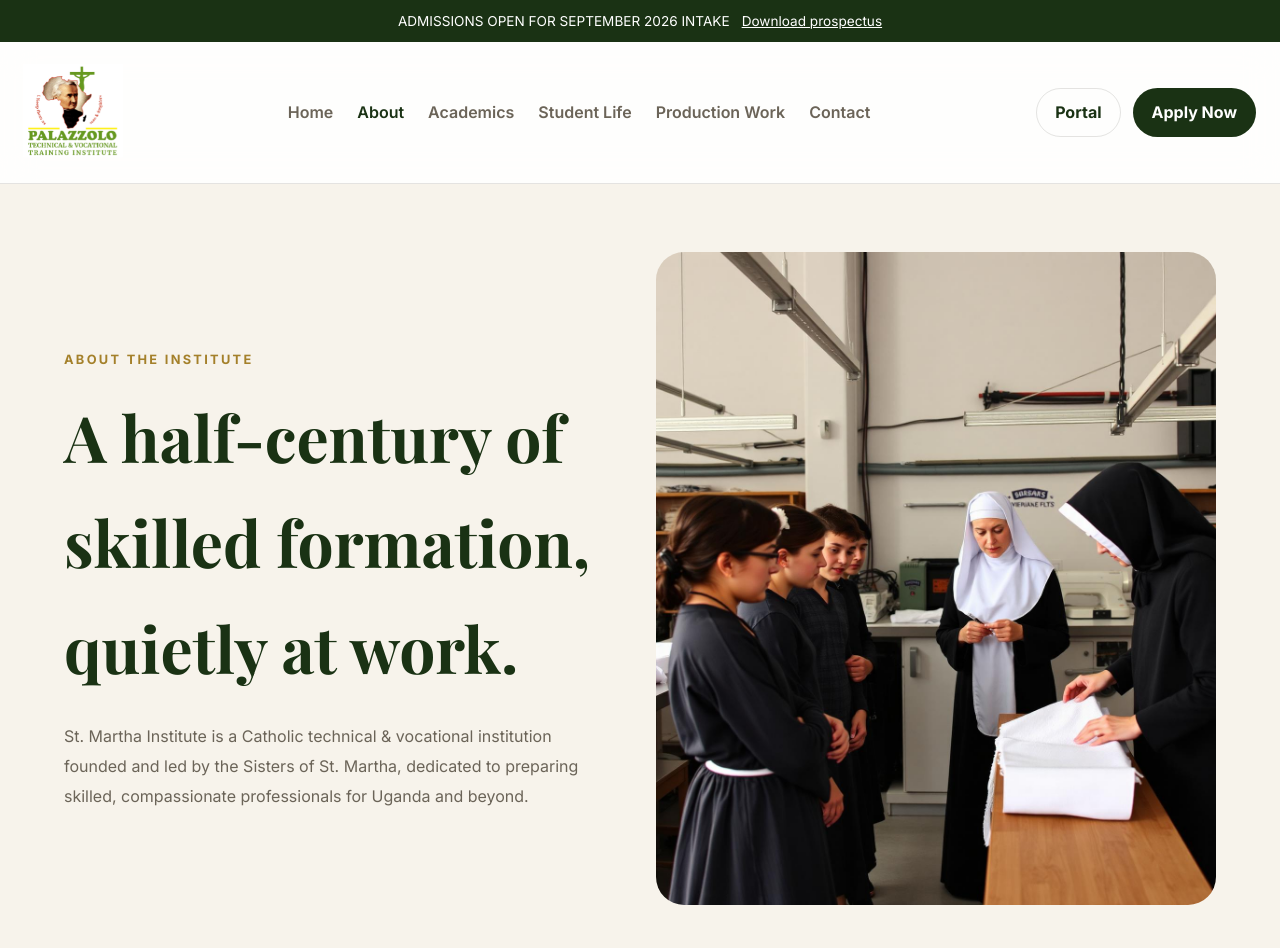
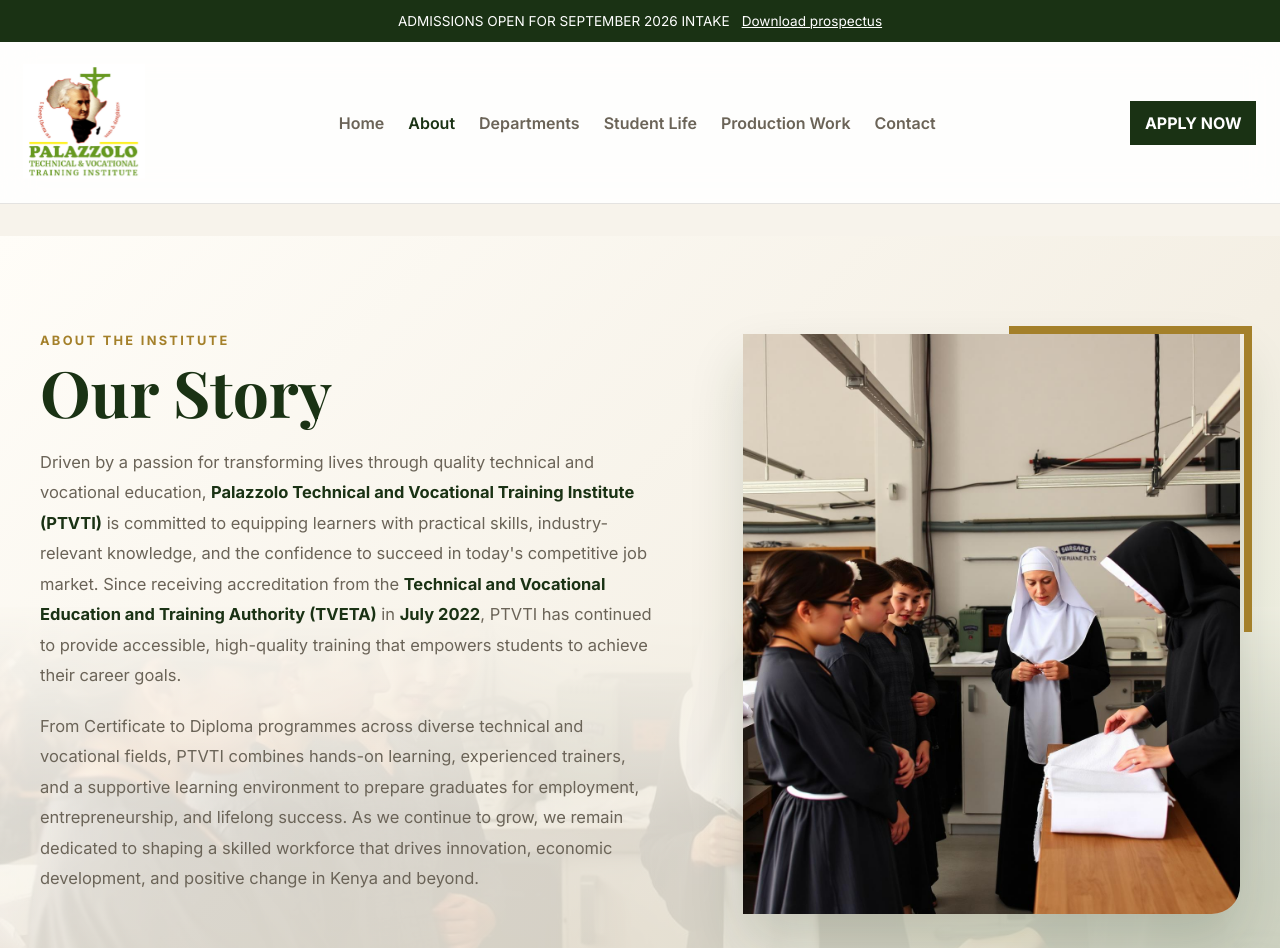
Before and after one commit to ashirumah11/SIT_PROJECT, a React app in the folder technical-university-system/frontend/: page /about in a window 1280 px wide. Shown: the top 948 px of the page. Built offline with nearby package versions, Linux system fonts and the light colour scheme; the HTML template or start-up script is replaced by a standard one; a web font is replaced by a local one.

Commit message:
New changes to the Home Page and the About Page

```diff
--- a/technical-university-system/frontend/src/App.css
+++ b/technical-university-system/frontend/src/App.css
@@ -59,7 +59,7 @@
 }
 
 .brand-logo {
-  width: 98px;
+  width: 120px;
   height: auto;
   object-fit: contain;
   animation: logo-breathe 5s ease-in-out infinite alternate;
@@ -129,14 +129,14 @@
 }
 /* Footer */
 .site-nav.scrolled {
-  padding: 12px 20px;
+  padding: 9px 15px;
   background: rgba(255, 255, 255, 0.96);
   border-bottom-color: rgba(31, 48, 31, 0.12);
   box-shadow: 0 12px 30px rgba(0, 0, 0, 0.06);
 }
 
 .site-nav.scrolled .brand-logo {
-  width: 78px;
+  width: 59px;
   transition: width 0.25s ease;
 }
 
@@ -232,14 +232,15 @@
 }
 
 .nav-action-button {
-  border-radius: 999px;
-  padding: 10px 18px;
+  border-radius: 0;
+  padding: 7.5px 13.5px;
   font-weight: 700;
-  border: 1px solid transparent;
-  transition: background-color 0.2s ease, color 0.2s ease, border-color 0.2s ease;
+  border: 1px solid var(--brand);
+  transition: background-color 0.25s ease, color 0.25s ease, border-color 0.25s ease, transform 0.2s ease;
 }
 
 .portal-link {
+  display: none;
   background: transparent;
   color: var(--brand);
   border-color: var(--border);
@@ -255,7 +256,10 @@
 }
 
 .apply-link:hover {
-  background: #11250d;
+  background: var(--surface);
+  color: var(--brand);
+  border-color: var(--brand);
+  transform: translateY(-1px);
 }
 
 /* Button */
@@ -263,8 +267,8 @@
   display: inline-flex;
   align-items: center;
   justify-content: center;
-  border: none;
-  border-radius: 999px;
+  border: 1px solid var(--accent);
+  border-radius: 0;
   padding: 14px 24px;
   cursor: pointer;
   background: var(--accent);
@@ -277,9 +281,10 @@
 
 .site-button:hover {
   transform: translateY(-1px) scale(1.01);
-  box-shadow: 0 18px 32px rgba(0, 0, 0, 0.15);
-  background: var(--brand);
-  color: #ffffff;
+  box-shadow: none;
+  background: var(--surface);
+  color: var(--brand);
+  border-color: var(--brand);
 }
 
 .site-button:active {
@@ -797,7 +802,7 @@
   flex-direction: column;
   background: #fff;
   border: 1px solid rgba(31, 48, 31, 0.08);
-  border-radius: 28px;
+  border-radius: 0;
   padding: 28px;
   box-shadow: 0 20px 50px rgba(27, 38, 25, 0.08);
   min-height: 320px;
@@ -874,7 +879,7 @@
   display: flex;
   flex-direction: column;
   padding: 0;
-  border-radius: 32px;
+  border-radius: 0;
   border: 1px solid var(--border);
   background: var(--surface);
   box-shadow: var(--shadow);
@@ -1084,62 +1089,82 @@
   display: inline-flex;
   align-items: center;
   justify-content: center;
-  padding: 0.8rem 1rem;
-  border-radius: 999px;
+  width: 75%;
+  max-width: 140px;
+  margin-left: 24px;
+  padding: 0.64rem 0.8rem;
+  border-radius: 0;
+  border: 1px solid transparent;
   background: rgba(255, 255, 255, 0.08);
   color: var(--brand);
   font-weight: 700;
   text-decoration: none;
-  transition: transform 180ms ease, box-shadow 180ms ease, background-color 180ms ease, color 180ms ease;
+  transition: transform 180ms ease, box-shadow 180ms ease, background-color 180ms ease, color 180ms ease, border-color 180ms ease;
 }
 
 .course-link:hover {
   transform: translateY(-1px);
+  background: var(--surface);
 }
 
 .course-card.department-engineering .course-link {
   background: #3c6dd1;
   color: #fff;
+  border-color: #3c6dd1;
 }
 
 .course-card.department-engineering .course-link:hover {
-  background: #315ab4;
+  background: var(--surface);
+  color: #3c6dd1;
+  border-color: #3c6dd1;
 }
 
 .course-card.department-cosmetology .course-link {
   background: #d15f9d;
   color: #fff;
+  border-color: #d15f9d;
 }
 
 .course-card.department-cosmetology .course-link:hover {
-  background: #b74f83;
+  background: var(--surface);
+  color: #d15f9d;
+  border-color: #d15f9d;
 }
 
 .course-card.department-fashion-design .course-link {
   background: #d1853c;
   color: #fff;
+  border-color: #d1853c;
 }
 
 .course-card.department-fashion-design .course-link:hover {
-  background: #b36d2f;
+  background: var(--surface);
+  color: #d1853c;
+  border-color: #d1853c;
 }
 
 .course-card.department-hospitality .course-link {
   background: #4ea08a;
   color: #fff;
+  border-color: #4ea08a;
 }
 
 .course-card.department-hospitality .course-link:hover {
-  background: #42846f;
+  background: var(--surface);
+  color: #4ea08a;
+  border-color: #4ea08a;
 }
 
 .course-card.department-ict .course-link {
   background: #3198d6;
   color: #fff;
+  border-color: #3198d6;
 }
 
 .course-card.department-ict .course-link:hover {
-  background: #2a84c0;
+  background: var(--surface);
+  color: #3198d6;
+  border-color: #3198d6;
 }
 
 .course-details.department-engineering .detail-card,
--- a/technical-university-system/frontend/src/components/Navbar.jsx
+++ b/technical-university-system/frontend/src/components/Navbar.jsx
@@ -5,7 +5,7 @@ import logo from '../assets/ptvti-logo.jpg'
 const navLinks = [
   { label: 'Home', to: '/' },
   { label: 'About', to: '/about' },
-  { label: 'Academics', to: '/courses' },
+  { label: 'Departments', to: '/courses' },
   { label: 'Student Life', to: '/student-life' },
   { label: 'Production Work', to: '/production-work' },
   { label: 'Contact', to: '/contact' },
@@ -14,7 +14,7 @@ const navLinks = [
 const Navbar = () => {
   const [open, setOpen] = useState(false)
   const [shrunk, setShrunk] = useState(false)
-
+//Shrinks the navbar when the user scrolls down the page
   useEffect(() => {
     const handleScroll = () => setShrunk(window.scrollY > 36)
     handleScroll()
@@ -62,7 +62,7 @@ const Navbar = () => {
           Portal
         </button>
         <NavLink to="/contact" className="nav-action-button apply-link">
-          Apply Now
+          APPLY NOW
         </NavLink>
       </div>
     </header>
--- a/technical-university-system/frontend/src/components/about/HeroSection.jsx
+++ b/technical-university-system/frontend/src/components/about/HeroSection.jsx
@@ -2,16 +2,27 @@ import heroWorkshop from '../../assets/hero-workshop.jpg'
 
 export default function HeroSection() {
   return (
-    <section className="section-block about-hero-section">
-      <div className="about-hero-copy">
-        <span className="about-eyebrow">About the Institute</span>
-        <h1>A half-century of skilled formation, quietly at work.</h1>
-        <p>
-          St. Martha Institute is a Catholic technical & vocational institution founded and led by the Sisters of St. Martha, dedicated to preparing skilled, compassionate professionals for Uganda and beyond.
-        </p>
+    <section className="about-story-section">
+      {/* The image below is also used as the low-opacity watermark at the bottom of this section. */}
+      <div className="about-story-watermark" aria-hidden="true">
+        <img src={heroWorkshop} alt="" />
       </div>
-      <div className="about-hero-image">
-        <img src={heroWorkshop} alt="Historical workshop" />
+
+      <div className="about-story-content">
+        <div className="about-story-copy">
+          <span className="about-eyebrow">About the Institute</span>
+          <h1>Our Story</h1>
+          <p>
+            Driven by a passion for transforming lives through quality technical and vocational education, <strong>Palazzolo Technical and Vocational Training Institute (PTVTI)</strong> is committed to equipping learners with practical skills, industry-relevant knowledge, and the confidence to succeed in today&apos;s competitive job market. Since receiving accreditation from the <strong>Technical and Vocational Education and Training Authority (TVETA)</strong> in <strong>July 2022</strong>, PTVTI has continued to provide accessible, high-quality training that empowers students to achieve their career goals.
+          </p>
+          <p>
+            From Certificate to Diploma programmes across diverse technical and vocational fields, PTVTI combines hands-on learning, experienced trainers, and a supportive learning environment to prepare graduates for employment, entrepreneurship, and lifelong success. As we continue to grow, we remain dedicated to shaping a skilled workforce that drives innovation, economic development, and positive change in Kenya and beyond.
+          </p>
+        </div>
+
+        <div className="about-story-image">
+          <img src={heroWorkshop} alt="PTVTI learners receiving hands-on technical training" />
+        </div>
       </div>
     </section>
   )
--- a/technical-university-system/frontend/src/pages/CourseDetails.jsx
+++ b/technical-university-system/frontend/src/pages/CourseDetails.jsx
@@ -109,7 +109,7 @@ const CourseDetails = () => {
         <h2>Course not found</h2>
         <p>The course you are looking for does not exist.</p>
         <Link className="course-link" to="/courses">
-          View all academics
+          View all departments
         </Link>
       </section>
     )
@@ -122,7 +122,7 @@ const CourseDetails = () => {
         <h2>{details.title}</h2>
         <p>{details.description}</p>
         <Link to="/courses" className="site-button secondary back-link">
-          Back to Academics
+          Back to Departments
         </Link>
       </div>
       <div className="detail-grid">
--- a/technical-university-system/frontend/src/pages/Courses.jsx
+++ b/technical-university-system/frontend/src/pages/Courses.jsx
@@ -8,7 +8,7 @@ import cosmetologyImage from '../assets/course-cosmetology.jpg'
 const courses = [
   {
     id: 'software-engineering',
-    title: 'Engineering',
+    title: 'Engineering Department',
     description: 'Develop practical engineering trade skills and building support.',
     duration: '12 months',
     level: 'Professional',
@@ -18,7 +18,7 @@ const courses = [
   },
   {
     id: 'cosmetology-fundamentals',
-    title: 'Cosmetology Fundamentals',
+    title: 'Cosmetology Department',
     description: 'Learn salon skills, beauty therapies, and professional client care.',
     duration: '9 months',
     level: 'Specialized',
@@ -27,7 +27,7 @@ const courses = [
   },
   {
     id: 'fashion-design',
-    title: 'Fashion & Design',
+    title: 'Fashion & Design Department',
     description: 'Develop apparel, styling, and brand identity through design practice.',
     duration: '10 months',
     level: 'Technical',
@@ -36,7 +36,7 @@ const courses = [
   },
   {
     id: 'hospitality-management',
-    title: 'Hospitality Management',
+    title: 'Hospitality Department',
     description: 'Prepare for guest services, event planning, and hospitality operations.',
     duration: '11 months',
     level: 'Professional',
@@ -45,7 +45,7 @@ const courses = [
   },
   {
     id: 'ict-systems',
-    title: 'ICT Systems',
+    title: 'ICT Department',
     description: 'Master information and communications technology for modern workplaces.',
     duration: '12 months',
     level: 'Technical',
@@ -57,7 +57,7 @@ const courses = [
 const Courses = () => (
   <section className="section-block">
     <div className="section-heading">
-      <span className="eyebrow">Academics</span>
+      <span className="eyebrow">Departments</span>
       <h2>Professional programs built for career-focused skills</h2>
       <p>
         Choose a pathway supported by modern workshops, practical labs, and placement preparation.
--- a/technical-university-system/frontend/src/styles/about.css
+++ b/technical-university-system/frontend/src/styles/about.css
@@ -1,6 +1,114 @@
 .about-page {
   background: var(--surface);
   color: var(--text);
+}
+
+.about-story-section {
+  position: relative;
+  isolation: isolate;
+  overflow: hidden;
+  width: 100vw;
+  margin: 0 calc(50% - 50vw) 16px;
+  padding: clamp(58px, 7vw, 96px) 24px clamp(76px, 10vw, 132px);
+  background: linear-gradient(135deg, #fffdf8 0%, #f4efe4 64%, #e6eedb 100%);
+}
+
+/* Watermark placement: full width along the lower background, behind the story content. */
+.about-story-watermark {
+  position: absolute;
+  z-index: 0;
+  inset: auto 0 0;
+  height: 54%;
+  overflow: hidden;
+  opacity: 0.15;
+  pointer-events: none;
+}
+
+.about-story-watermark::after {
+  content: '';
+  position: absolute;
+  inset: 0;
+  background: linear-gradient(180deg, #f9f6ed 0%, rgba(249, 246, 237, 0.16) 48%, rgba(164, 128, 42, 0.28) 100%);
+}
+
+.about-story-watermark img {
+  width: 100%;
+  height: 100%;
+  object-fit: cover;
+  object-position: center 60%;
+}
+
+.about-story-content {
+  position: relative;
+  z-index: 1;
+  display: grid;
+  grid-template-columns: minmax(0, 1.1fr) minmax(320px, 0.9fr);
+  gap: clamp(36px, 6vw, 88px);
+  align-items: center;
+  width: min(var(--max-width), 100%);
+  margin: 0 auto;
+}
+
+.about-story-copy {
+  max-width: 660px;
+}
+
+.about-story-copy .about-eyebrow {
+  margin-bottom: 10px;
+}
+
+.about-story-copy h1 {
+  margin-bottom: 24px;
+  color: var(--brand);
+  font-size: clamp(2.7rem, 5vw, 4.6rem);
+  line-height: 0.96;
+}
+
+.about-story-copy p {
+  margin: 0 0 20px;
+  color: var(--text-muted);
+  font-size: 1.03rem;
+  line-height: 1.85;
+}
+
+.about-story-copy strong {
+  color: var(--brand);
+  font-weight: 700;
+}
+
+.about-story-image {
+  position: relative;
+  padding: 8px 0 0 8px;
+}
+
+.about-story-image::before,
+.about-story-image::after {
+  content: '';
+  position: absolute;
+  background: var(--accent);
+}
+
+.about-story-image::before {
+  top: 0;
+  right: -12px;
+  width: 48%;
+  height: 8px;
+}
+
+.about-story-image::after {
+  right: -12px;
+  top: 0;
+  width: 8px;
+  height: 52%;
+}
+
+.about-story-image img {
+  width: 100%;
+  min-height: 410px;
+  object-fit: cover;
+  object-position: center;
+  border-radius: 0 0 var(--radius) 0;
+  box-shadow: 0 28px 54px rgba(26, 50, 20, 0.16);
 }
 
 .about-hero-section {
@@ -339,6 +447,19 @@
 }
 
 @media (max-width: 980px) {
+  .about-story-content {
+    grid-template-columns: 1fr;
+    gap: 32px;
+  }
+
+  .about-story-copy {
+    max-width: none;
+  }
+
+  .about-story-image {
+    max-width: 680px;
+  }
+
   .about-hero-section,
   .about-two-column,
   .about-featured-row,
@@ -357,6 +478,27 @@
 }
 
 @media (max-width: 640px) {
+  .about-story-section {
+    padding: 52px 18px 82px;
+  }
+
+  .about-story-watermark {
+    height: 42%;
+    opacity: 0.12;
+  }
+
+  .about-story-copy h1 {
+    font-size: 2.75rem;
+  }
+
+  .about-story-copy p {
+    font-size: 0.98rem;
+  }
+
+  .about-story-image img {
+    min-height: 270px;
+  }
+
   .about-hero-copy h1 {
     font-size: 2.75rem;
   }
```
Also changed, not shown: technical-university-system/frontend/src/pages/Home.jsx (+4 -4 lines).
